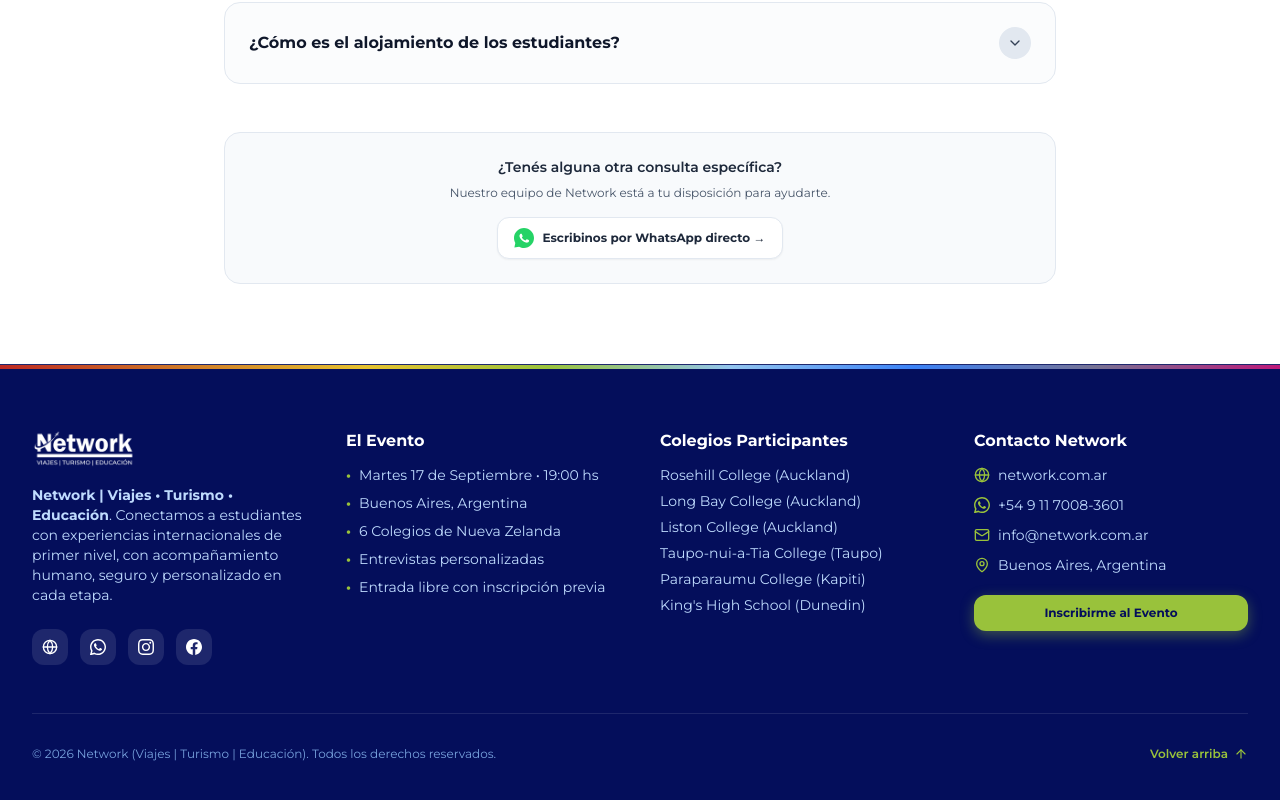
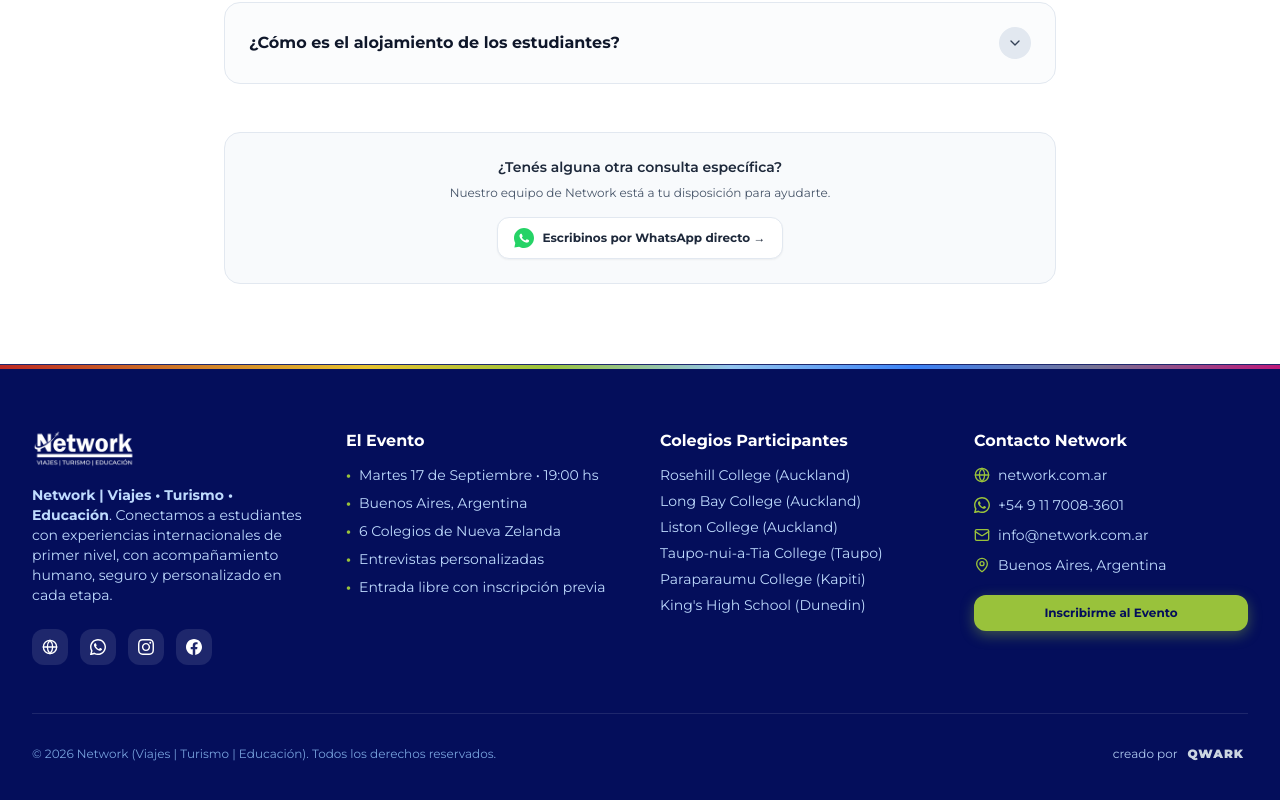
Before and after one commit to fedebacino/landing-network-nz, a React (Vite) app: page / in a window 1280 px wide. Shown: the part 8031-8831 px from the top of the page. Built offline with nearby package versions, Linux system fonts and the light colour scheme; no server answers.

Commit message:
feat(footer): reemplazar volver arriba por creado por QWARK con efecto glow y enlace a WhatsApp

```diff
--- a/src/components/Footer.jsx
+++ b/src/components/Footer.jsx
@@ -153,15 +153,40 @@ export default function Footer() {
           <p>
             © {new Date().getFullYear()} Network (Viajes | Turismo | Educación). Todos los derechos reservados.
           </p>
-          <button
-            onClick={scrollToTop}
-            className="flex items-center gap-1.5 text-network-green hover:text-network-green-light font-semibold transition-colors"
-          >
-            <span>Volver arriba</span>
-            <ArrowUp className="w-3.5 h-3.5" />
-          </button>
+          <div className="flex items-center gap-1.5 text-xs text-blue-200/90">
+            <span>creado por</span>
+            <a
+              href="https://wa.me/5491144053995?text=Hola%20Qwark!%20Vengo%20desde%20la%20landing%20de%20Network%20Eventos"
+              target="_blank"
+              rel="noopener noreferrer"
+              className="qwark-glow-link"
+              title="Contactar a QWARK por WhatsApp"
+            >
+              QWARK
+            </a>
+          </div>
         </div>
       </div>
+
+      <style>{`
+        .qwark-glow-link {
+          color: #CBD5E1;
+          font-weight: 850;
+          letter-spacing: 0.08em;
+          text-decoration: none;
+          padding: 0 0.25rem;
+          transition: all 0.3s cubic-bezier(0.4, 0, 0.2, 1);
+          display: inline-block;
+        }
+
+        .qwark-glow-link:hover {
+          color: #38BDF8;
+          text-shadow: 0 0 10px rgba(56, 189, 248, 0.95),
+                       0 0 22px rgba(56, 189, 248, 0.75),
+                       0 0 36px rgba(0, 180, 216, 0.55);
+          transform: translateY(-1px) scale(1.08);
+        }
+      `}</style>
     </footer>
   );
 }
```
